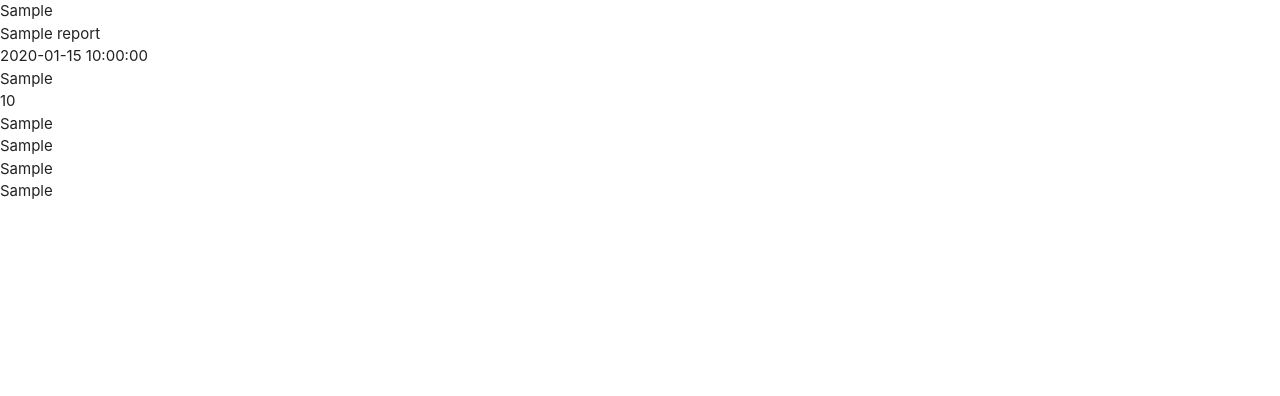
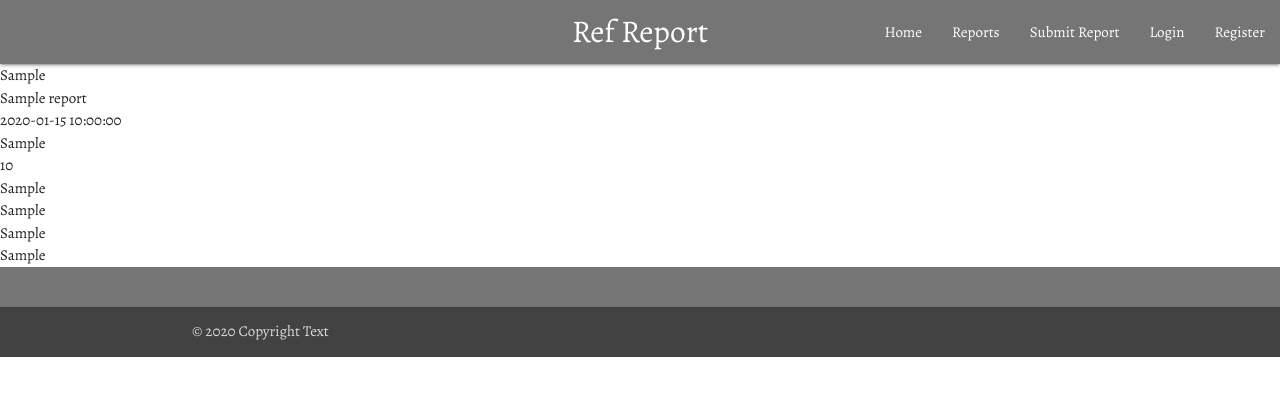
Before and after one commit to adamparker75/Ref_Report, a Flask app: page / in a window 1280 px wide. Shown: the top 396 px of the page. Run offline with Flask 2, Linux system fonts and the light colour scheme; a database or web service that is not in the repository returns one stand-in record (values such as "Sample title"); some libraries are stand-ins or nearby versions.

Commit message:
Added google font link to CSS file and navbar and footer to base.html

```diff
--- a/static/css/style.css
+++ b/static/css/style.css
@@ -0,0 +1,5 @@
+@import url('https://fonts.googleapis.com/css2?family=Alegreya:ital,wght@0,400;0,500;0,700;0,800;1,400;1,500;1,700;1,800&display=swap');
+
+body {
+    font-family: "Alegreya", sans-serif;
+}
--- a/templates/base.html
+++ b/templates/base.html
@@ -11,7 +11,33 @@
     <title>Ref Report</title>
   </head>
   <body>
+  <header></header>
+    <nav>
+    <div class="nav-wrapper grey darken-1">
+      <a href="#" class="brand-logo center">Ref Report</a>
+      <ul id="nav-mobile" class="right hide-on-med-and-down">
+        <li><a href="">Home</a></li>
+        <li><a href="">Reports</a></li>
+        <li><a href="">Submit Report</a></li>
+        <li><a href="">Login</a></li>
+        <li><a href="">Register</a></li>
+      </ul>
+    </div>
+  </nav>
+  </header>
     {% block content %} {% endblock %}
+<footer class="page-footer grey darken-1">
+	<div class="container ">
+		<div class="row">
+
+		</div>
+	</div>
+	<div class="footer-copyright grey darken-3">
+		<div class="container ">
+			© 2020 Copyright Text
+		</div>
+	</div>
+</footer>
     <script src="https://code.jquery.com/jquery-3.5.1.min.js"
       integrity="sha256-9/aliU8dGd2tb6OSsuzixeV4y/faTqgFtohetphbbj0=" crossorigin="anonymous"></script>
     <script src="https://cdnjs.cloudflare.com/ajax/libs/materialize/1.0.0/js/materialize.min.js"></script>
```
